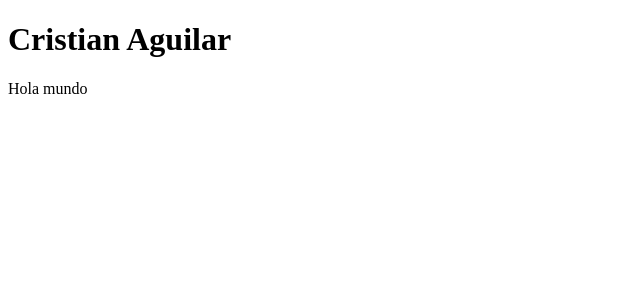
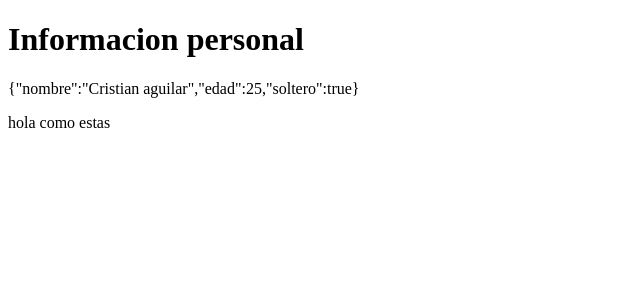
Before and after one commit to cris02/react_modulo_02, a React (Vite) app: page / in a window 1280 px wide. Shown: the top 300 px of the page, without its empty margins (0-640 px from the left). Built offline with nearby package versions, Linux system fonts and the light colour scheme.

Commit message:
variables en html

```diff
--- a/src/FirtApp.jsx
+++ b/src/FirtApp.jsx
@@ -1,10 +1,18 @@
+const persona = {
+  nombre : 'Cristian aguilar',
+  edad : 25,
+  soltero : true
+}
+
+const getSaludo = () => 'hola como estas';
 
 export const FirtApp = () => {
   return (
     // regla en React siempre agrupar en un elemento padre cuando se requiere retornar mas de dos elementos
     <>
-      <h1>Cristian Aguilar</h1>
-      <p>Hola mundo</p>
+      <h1>Informacion personal</h1>
+      <p>{JSON.stringify(persona) }</p>
+      <p>{getSaludo()}</p>
     </>
 
   )
```
